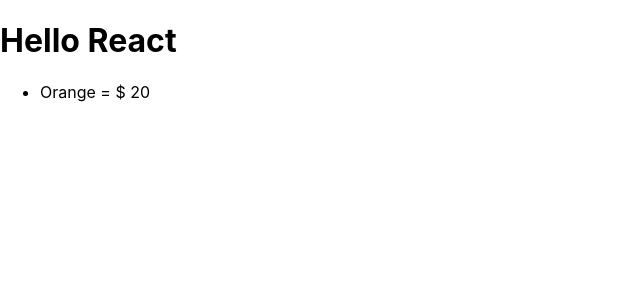
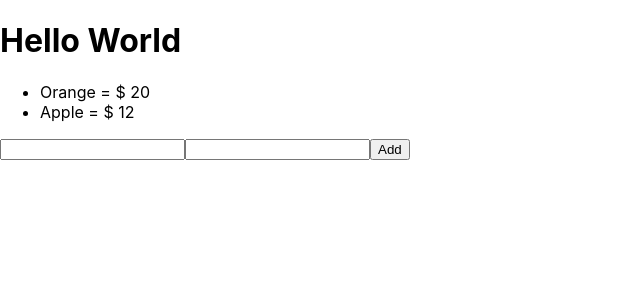
Before and after one commit to r1d3rzz/learn-React, a React (Create React App) app: page / in a window 1280 px wide. Shown: the top 300 px of the page, without its empty margins (0-640 px from the left). Built offline with nearby package versions, Linux system fonts and the light colour scheme.

Commit message:
adding data with function style and using eg.setItems

```diff
--- a/src/App.js
+++ b/src/App.js
@@ -1,22 +1,43 @@
-import React from "react";
+import React, { createRef } from "react";
 
-const Items = ({ name, price }) => (
+const Item = ({ name, price }) => {
+  return (
     <li>
       {name} = $ {price}
     </li>
   );
+};
 
-class App extends React.Component {
-  render() {
+const App = () => {
+  let [items, setItems] = React.useState([
+    { id: 1, name: "Orange", price: 20 },
+    { id: 2, name: "Apple", price: 12 },
+  ]);
+
+  let nameRef = createRef();
+  let priceRef = createRef();
+
+  let add = () => {
+    let id = items.length + 1;
+    let name = nameRef.current.value;
+    let price = priceRef.current.value;
+
+    setItems([...items, { id, name, price }]);
+  };
+
   return (
     <div>
-        <h1>Hello React</h1>
+      <h1>Hello World</h1>
       <ul>
-          <Items name="Orange" price="20" />
+        {items.map((i) => {
+          return <Item key={i.id} name={i.name} price={i.price}></Item>;
+        })}
       </ul>
+      <input type="text" ref={nameRef} />
+      <input type="text" ref={priceRef} />
+      <button onClick={add}>Add</button>
     </div>
   );
-  }
-}
+};
 
 export default App;
```
Lines whose indentation alone changed are shown as unchanged.
